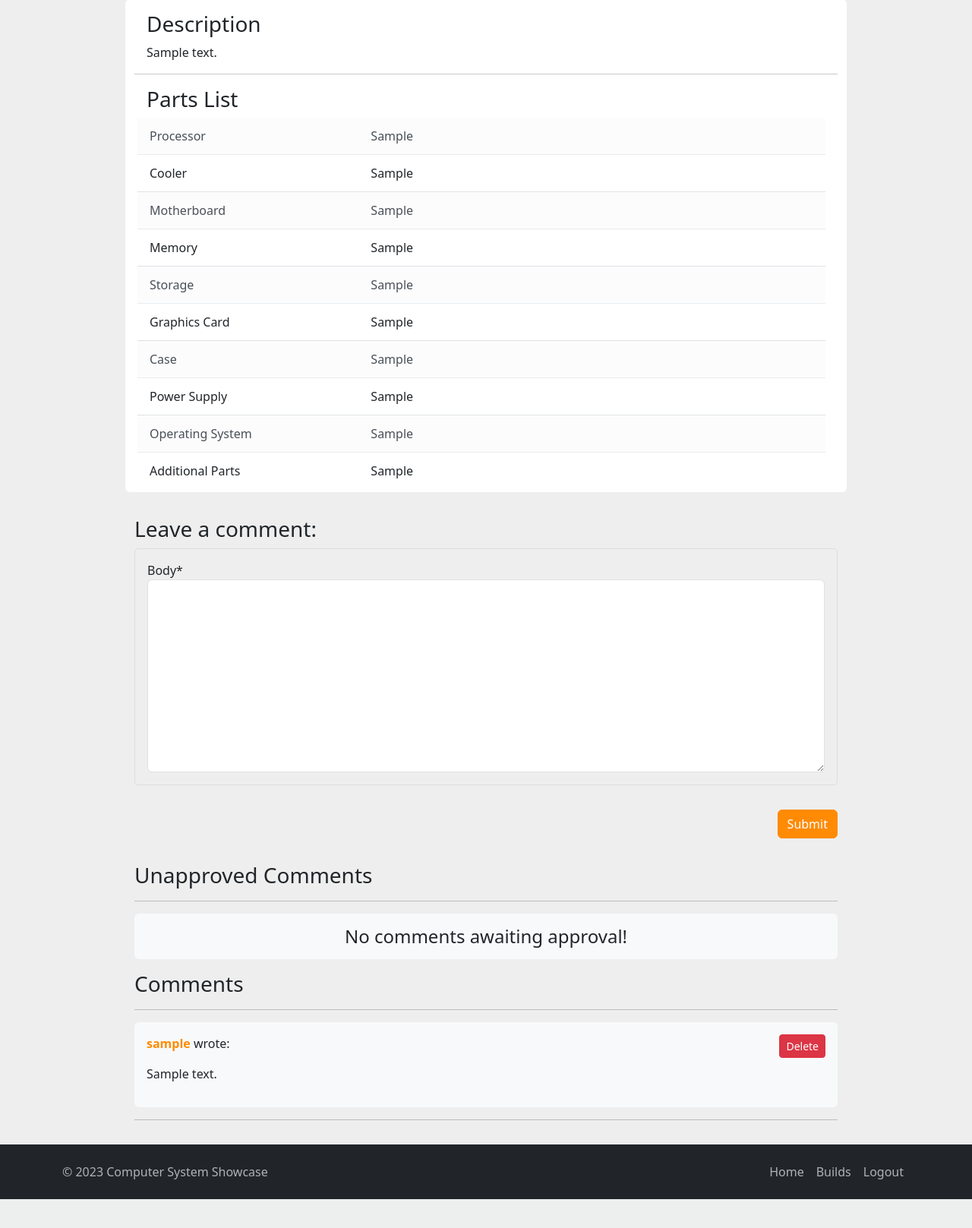
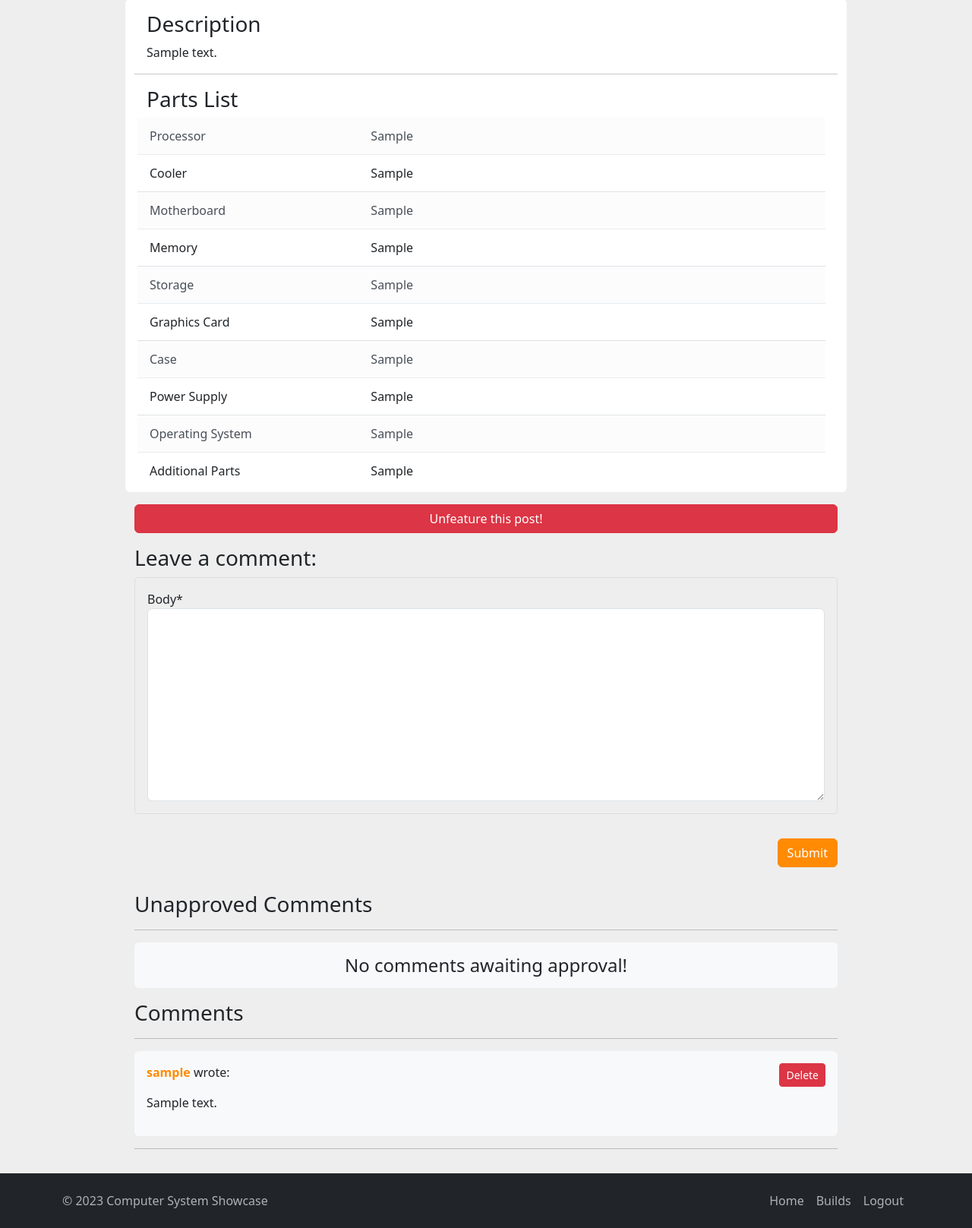
Before and after one commit to alexkavanagh-dev/computer-system-showcase, a Django app: a page that uses templates/post_detail.html in a window 1280 px wide. Shown: the part 203-1820 px from the top of the page at 76% size. Before the commit the page ends 1782 px from the top, so only its background shows below. Run offline with Django 3.2, Linux system fonts and the light colour scheme; a user stored in the database is signed in; tables that the repository leaves empty hold one stand-in row (values such as "Sample post"); some libraries are stand-ins or nearby versions.

Commit message:
Add button for superuser to feature post on posts page

```diff
--- a/posts/urls.py
+++ b/posts/urls.py
@@ -9,6 +9,7 @@ urlpatterns = [
     path('delete/<slug:slug>/', views.delete_post, name='delete_post'),
     path('delete_comment/<int:id>/', views.delete_comment, name='delete_comment'),
     path('approve_comment/<int:id>/', views.approve_comment, name='approve_comment'),
+    path('feature_post/<slug:slug>/', views.feature_post, name='feature_post'),
     path('<slug:slug>/', views.PostDetail.as_view(), name='post_detail'),
     path('like/<slug:slug>', views.PostLike.as_view(), name='post_like'),
 ]
--- a/posts/views.py
+++ b/posts/views.py
@@ -188,3 +188,28 @@ def approve_comment(request, id):
     else:
         messages.error(request, 'Sorry, you do not have permission to perform that action.')
         return redirect(reverse('home'))
+
+
+def feature_post(request, slug):
+
+    if request.user.is_superuser:
+
+        queryset = Post.objects
+        post = get_object_or_404(queryset, slug=slug)
+
+        if post.featured_post:
+
+            post.featured_post = False
+            post.save()
+            messages.success(request, 'Post was unfeatured successfully!')
+            return HttpResponseRedirect(request.META['HTTP_REFERER'])
+
+        else:
+            post.featured_post = True
+            post.save()
+            messages.success(request, 'Post was featured successfully!')
+            return HttpResponseRedirect(request.META['HTTP_REFERER'])
+
+    else:
+        messages.error(request, 'Sorry, you do not have permission to perform that action.')
+        return redirect(reverse('home'))
--- a/templates/post_detail.html
+++ b/templates/post_detail.html
@@ -124,6 +124,20 @@
         </div>
     </div>
 
+
+    <div class="row">
+        <div class="col-10 mx-auto justify-content-start">
+        {% if user.is_superuser %}
+        {% if post.featured_post %}
+        <a class="btn btn btn-danger d-block" href="{% url 'feature_post' post.slug %}">Unfeature this post!</a>
+        {% else %}
+        <a class="btn btn btn-success d-block" href="{% url 'feature_post' post.slug %}">Feature this post!</a>
+        {% endif %}
+        {% endif %}
+        </div>
+    </div>
+
+
     <!-- Comment Form (if logged in) -->
     {% if commented %}
     <div class="row">
```
